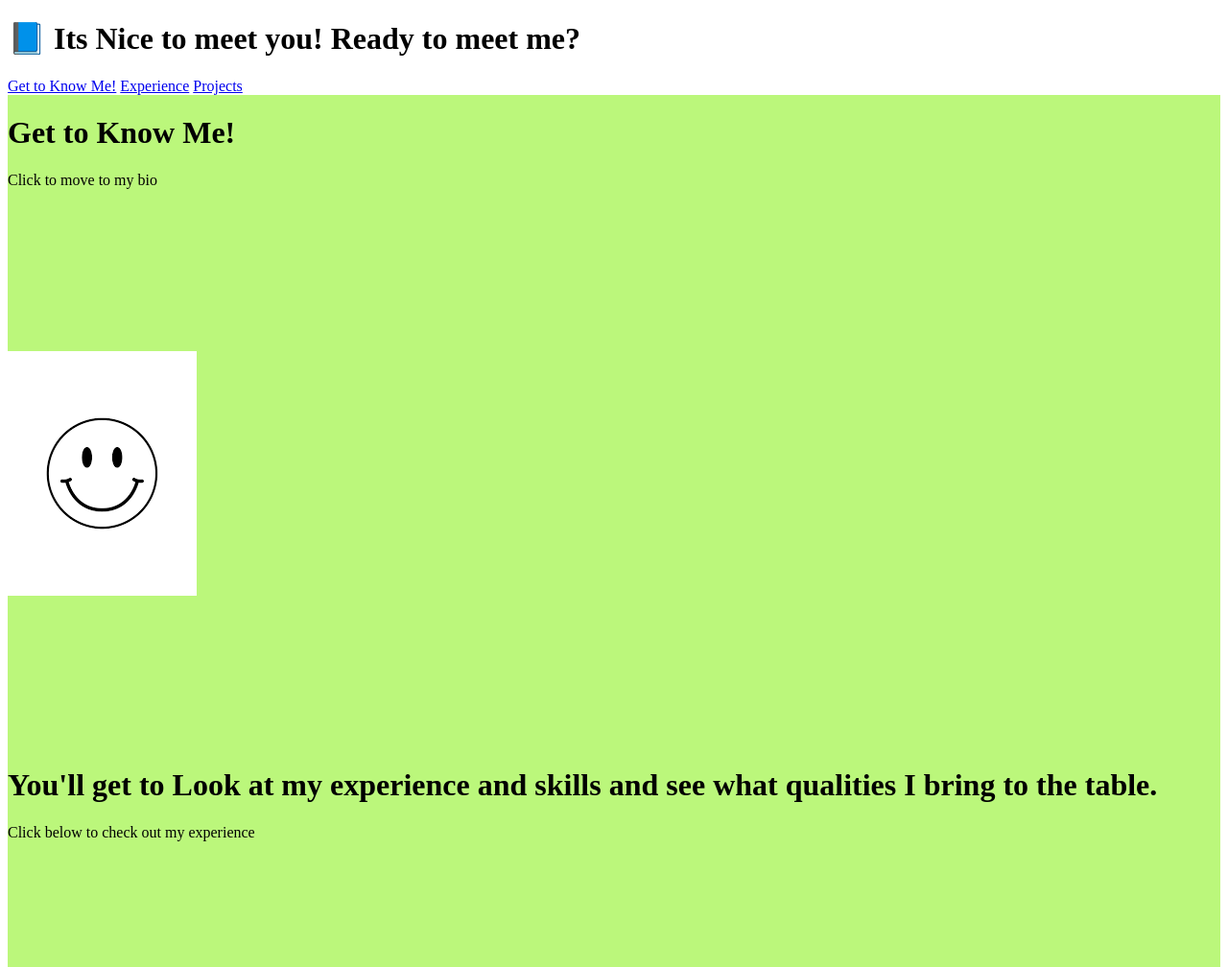
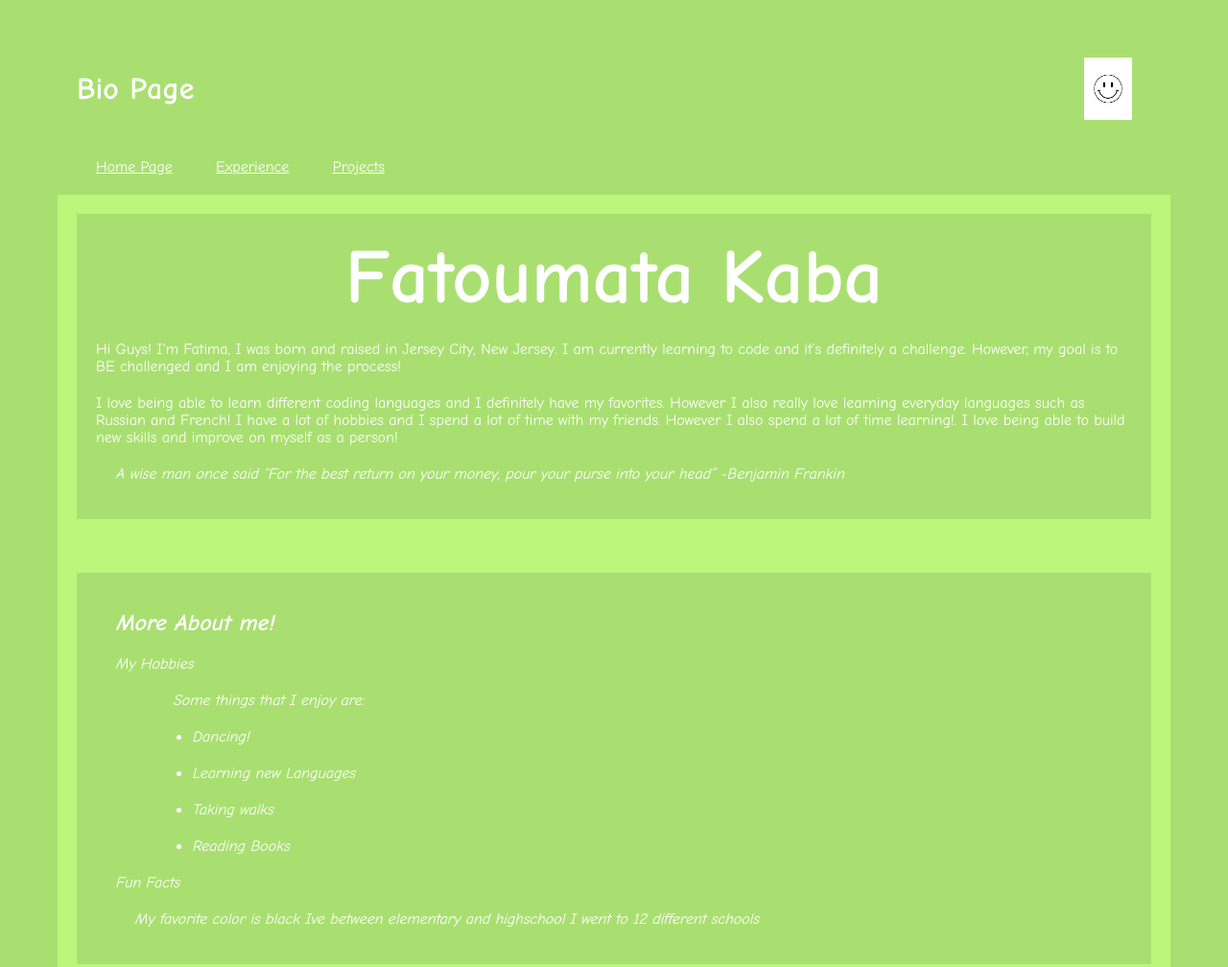
Before and after one commit to FatimmmaaaaK/html-projectFK, a plain HTML site: page biopage.html in a window 1280 px wide. Shown: the top 1008 px of the page at 96% size. Drawn offline with Linux system fonts and the light colour scheme.

Commit message:
updated pages

```diff
--- a/Biopagestyle.css
+++ b/Biopagestyle.css
@@ -1,7 +1,77 @@
 .gtkm-container{
     background-color: #bbf77b;
-    display: grid;
-    grid-template-columns:;
-    column-gap: 6.4rem;
-    row-gap: 9.6rem;
+    display: flex;
+    flex-direction: column;
+    gap: 1rem;
+    flex-wrap: wrap;
+
 }
+.pageheader{
+    display: flex;
+    flex-direction: row;
+    align-items: center;
+    justify-content: space-between;
+}
+*{
+    font-family: "Didot", "Comic Sans MS", "Helvetica Neue", sans-serif;
+    background-color: #a9df70;
+    margin:20px;
+    color:#ffffff
+}
+.imageprop{
+    width: 50px; ;
+}
+
+.section-title{
+    align-items: center;
+}
+
+.name {
+    font-size: 500%;
+    margin-left: 5%;
+    margin-right: 5%;
+    text-align: center;
+    font-weight: bold;
+
+/* .pfp{
+    display:flex;
+    margin-left:auto;
+    margin-right: auto;
+    margin-top: 0px;
+    margin-bottom:0px;
+    width: 80%;
+     */
+.gtkm-text1{
+    font-family: Monaco,'Courier New', Courier, monospace;
+}
+.gtkm1{
+    display: flex;
+    flex-direction: row;
+    flex-wrap: wrap;
+
+}
+.gtkm2{
+    display: flex;
+    flex-direction: column;
+}
+.body-header{
+    font
+}
+
+/* ------------Media Quieries-------------- */
+
+@media only screen and (min-width: 768 px) {
+    *{
+      font-size: smaller;
+    }
+}
+@media screen and (max-width: 480px){
+    *{
+        font-size: smaller;
+    }
+}
+@media only screen and (orientation: landscape) {
+    * {
+      background-color: lightblue;
+    }
+  }
--- a/biopage.html
+++ b/biopage.html
@@ -10,48 +10,73 @@
   <body class="thebody">
 
     <header class="topofpageheader">
-      <h1>📘 Its Nice to meet you! Ready to meet me? </h1>
-
+      <h1 class="pageheader">Bio Page
+        <img src="smileyface.png" alt="smileyface" class= "imageprop">
+      </h1>
       <nav class="navstyle">
-        <a href="index.html">Get to Know Me!</a>
+        <a href="index.html">Home Page</a>
         <a href="experiencepg.html">Experience</a>
         <a href="projectpage.html">Projects</a>
       </nav>
     </header>
 
       <div class="gtkm-container">
-    <div class="gtkm-text1">
-      <h1 class="Aboutme">
-        Get to Know Me!
-      </h1>
-      <p class="smalltext">
-        Click to move to my bio
+          <div class="gtkm-Intro">
+            <p class="name"> Fatoumata Kaba </p>
+            <!-- <img src="gettoknowmelogo.png" class="pfp" alt="get to know me logo"> -->
+            <!-- <h1 class="Aboutme body-header"> -->
+            <p class="intro">
+            Hi Guys! I'm Fatima, I was born and raised in Jersey City, New Jersey. I am currently learning to code and it’s definitely a challenge. However, my goal is to BE challenged and I am enjoying the process!
+            </p>
+            <p class=”intro”>
+            I love being able to learn different coding languages and I definitely have my favorites. However I also really love learning everyday languages such as Russian and French!
+            I have a lot of hobbies and I spend a lot of time with my friends. However I also spend a lot of time learning!. I love being able to build new skills and improve on myself as a person!
+            </p>
+            <p class=”quote”>
+            <i>A wise man once said “For the best return on your money, pour your purse into your head” -Benjamin Frankin<i>
+            </p>
+
+
+          </div>
+          <div class="gtkm-body">
+            <h2 class="section-title">More About me!</h2>
+            <div class=”section-subtitle”> My Hobbies
+              <p class="hobbydetails">
+                <ul>Some things that I enjoy are:
+                <li>Dancing!</li>
+                <li>Learning new Languages</li>
+                <li>Taking walks</li>
+                <li>Reading Books </li>
               </p>
             </div>
-    <div class="gtkmimg1">
-      <img src="smileyface.png" alt="smileyface">
+            <div class=”section-subtitle”> Fun Facts
+              <p class="funfactdtls">
+                My favorite color is black
+                Ive between elementary and highschool I went to 12 different schools
+              </p>
             </div>
+          </div>
+            <!-- <h1 class="Aboutme gtkm1 gtkm-text1">
+              Hi my name is Fatoumata Kaba.Many people call me Fatima!
+            </h1>
+            <h2 class="details">
+              <ul>Some things that I enjoy are:
+                <li>Dancing!</li>
+                <li>Learning new Languages</li>
+                <li>Taking walks</li>
+                <li>Reading Books </li>
 
-    <div class="gtkm-text2">
-      <h1 class="Aboutme">
-        You'll get to Look at my experience and skills and see what qualities I bring to the table.
-      </h1>
+            </h2>
             <p class="smalltext">
             Click below to check out my experience
-      </p>
-    </div>
-    <div class="gtkmimg2">
-      <img src="smileyface.png" alt="Smiley face">
-    </div>
-    <div class=" gtkm-text3">
+            </p> -->
+
+          <!-- <div class="gtkm-text1 gtkm2">
             <h1 class="Aboutme">
               Take a look through my projects and see how I have improved and learned
             </h1>
             <p class="smalltext">
             Click below to check out my Projects
             </p>
+          </div> -->
         </div>
-    <div class="gtkm-img3">
-      <img src="Projects.jpeg" alt="project desk drawing">
-    </div>
-  </div>
--- a/experiencepg.css
+++ b/experiencepg.css
@@ -1,5 +1,6 @@
 *{
     margin: 10px;
+    font-family: "Didot", "Comic Sans MS", "Helvetica Neue", sans-serif;
 }
 
 p{
@@ -25,10 +26,13 @@ body{
 .work-container{
     display:flex;
     flex-direction: column;
+    background: #f4c2459a;
+    justify-content: center;
+    align-items: center;
     border: 5px solid ;
     border-radius: 10px;
-    background-color: white;
-    text-shadow: white;
+    /* background-color: white;
+    text-shadow: white; */
 }
 main{
     border: 3px solid black;
@@ -36,6 +40,7 @@ main{
 
 }
 .jobdesc{
+
     height: 40px;
     margin-bottom: 10px;
 }
--- a/index.css
+++ b/index.css
@@ -1,3 +1,6 @@
+*{
+    font-family: "Didot", "Comic Sans MS", "Helvetica Neue", sans-serif;
+}
 
 
 .introductioncontent {
@@ -8,18 +11,20 @@
 }
 
 .section-Introduction {
+    display: flex;
+    flex-direction: column;
+    flex-wrap: wrap ;
+    align-items: center;
+    text-align: center;
+    justify-content: flex-start;
+    background-color: #f5f5dc;
 
-    background-color: #f5f5dc;
 }
 
 .thebody {
     background-color:#dcdcdc;
     font-family:'Trebuchet MS', 'Lucida Sans Unicode', 'Lucida Grande', 'Lucida Sans', Arial, sans-serif;
     font-weight: 400;
-}
-
-.section-GTKM-links {
-    display: flex;
 }
 
 .gtkm-container{
@@ -40,14 +45,23 @@
 }
 
 main{
+    display: flex;
+    flex-direction: column;
     margin: 50px;
+    width: 100%;
+    padding: 5px;
+    flex-wrap: wrap ;
+    align-items: center;
+    text-align: center;
+    justify-content: flex-start;
 }
 
 nav{
     display: flex;
+    margin: 30px auto;
     width: 70%;
     justify-content: space-between;
-    align-items: center;
+    align-items: flex-start;
     padding: 2rem
 }
 
@@ -58,16 +72,7 @@ nav{
     flex-grow: 1;
 
 }
-header{
-    width: 100%;
-    padding: 20px;
-    display: flex;
-    flex-direction: column;
-    flex-wrap: wrap ;
-    align-items: center;
-    text-align: center;
-    justify-content: flex-start;
-}
+
 
 h1{
     padding:2rem;
```
Also changed, not shown: Projectpagestyle.css (+18 -0 lines), experiencepg.html (+14 -11 lines), index.html (+4 -9 lines), projectpage.html (+32 -0 lines), gettoknowmeimagelogo.png.jpeg (added), gettoknowmelogo.png (added), header.png (added), 1 other file. Lines whose indentation alone changed are shown as unchanged.
